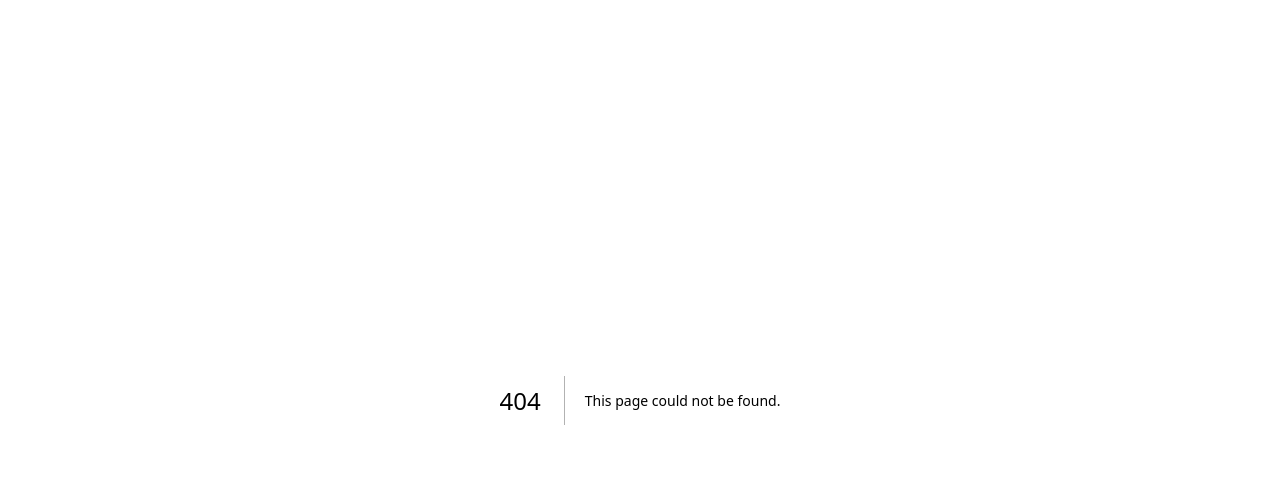
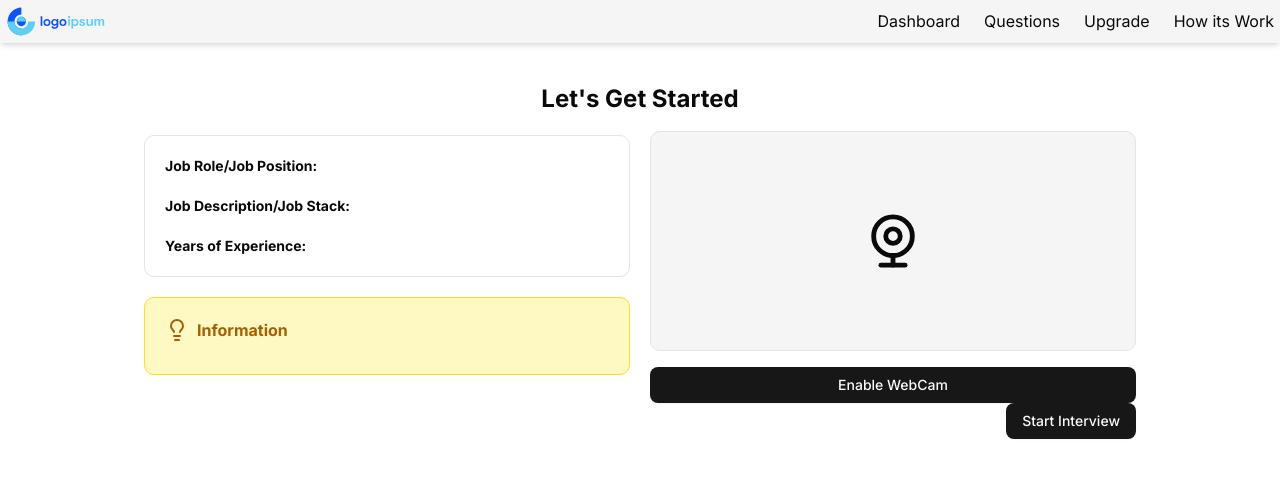
Before and after one commit to Ghalib18/prep-with-me, a Next.js app: page /dashboard/interview/1 in a window 1280 px wide. Before the commit this address had no page. Shown: the top 478 px of the page. Built offline with nearby package versions, Linux system fonts and the light colour scheme; no server answers; the database is empty.

Commit message:
interview-front page

```diff
--- a/app/dashboard/_component/AddNewinterview.jsx
+++ b/app/dashboard/_component/AddNewinterview.jsx
@@ -18,6 +18,7 @@ import { MockInterview } from '@/utils/schema'
 import {v4 as uuidv4} from 'uuid'
 import { useUser } from '@clerk/nextjs'
 import moment from 'moment/moment'
+import { useRouter } from "next/navigation";
 
 
 
@@ -30,6 +31,7 @@ function AddNewinterview() {
     const [loading, setLoading]=useState(false)
     const [jsonResponse,setJsonResponse]=useState([])
     const {user}=useUser()
+    const router = useRouter()
 
     const onSubmit=async(e)=>{
         setLoading(true);
@@ -60,6 +62,10 @@ function AddNewinterview() {
             createdAt: moment().format("DD-MM-YYYY")
          }).returning({mockId:MockInterview.mockId})
          console.log("Inserted ID:",resp);
+         if(resp){
+          setOpenDailog(false);
+          router.push('/dashboard/interview/'+resp[0]?.mockId)
+         }
         }
         else{
             console.log("error")
--- /dev/null
+++ b/app/dashboard/interview/[interviewId]/page.jsx
@@ -0,0 +1,91 @@
+"use client";
+
+import { db } from '@/utils/db';
+import { MockInterview } from '@/utils/schema';
+import React, { useEffect, useState } from 'react';
+import { eq } from 'drizzle-orm';
+import { useParams } from 'next/navigation';
+import { Lightbulb, WebcamIcon } from "lucide-react";
+import { Button } from "@/components/ui/button";
+import Webcam from "react-webcam";
+import Link from "next/link";
+
+function Interview() {
+    const params = useParams();
+    const [interviewData,setInterviewData]=useState();
+    // const { webCamEnabled, setWebCamEnabled } = useContext(WebCamContext);
+    const [webCamEnabled, setWebCamEnabled ]  = useState(false);
+
+
+    useEffect(() => {
+        console.log(params.interviewId);
+        GetInterviewDetails();
+    }, []);
+    // used to get the interview details through mockId/InterviewId
+    const GetInterviewDetails = async () => {
+        const result = await db
+            .select()
+            .from(MockInterview)
+            .where(eq(MockInterview.mockId, params.interviewId));
+        setInterviewData(result[0]);
+    };
+
+    return(
+        <div className="my-10">
+        <h2 className="font-bold text-2xl text-center">Let's Get Started</h2>
+        <div className="grid grid-cols-1 md:grid-cols-2 gap-5 ">
+          <div className="flex flex-col my-5 gap-5">
+            <div className="flex flex-col p-5 rounded-lg border gap-5">
+              <h2 className="text-sm">
+                <strong>Job Role/Job Position: </strong>
+                {interviewData?.jobPosition}
+              </h2>
+              <h2 className="text-sm">
+                <strong>Job Description/Job Stack: </strong>
+                {interviewData?.jobDesc}
+              </h2>
+              <h2 className="text-sm">
+                <strong>Years of Experience: </strong>
+                {interviewData?.jobExperience}
+              </h2>
+            </div>
+            <div className="p-5 border rounded-lg border-yellow-300 bg-yellow-100">
+              <h2 className="flex gap-2 items-center text-yellow-700 mb-2">
+                <Lightbulb />
+                <strong>Information</strong>
+              </h2>
+              <h2 className="mt-3 text-xs text-yellow-500">
+                {process.env.NEXT_PUBLIC_INFORMATION}
+              </h2>
+            </div>
+          </div>
+          <div>
+            {webCamEnabled ? <Webcam
+                  onUserMedia={() => setWebCamEnabled(true)}
+                  onUserMediaError={() => setWebCamEnabled(false)}
+                  height={300}
+                  width={300}
+                  mirrored={true}
+                />
+              :
+              <div>
+                <WebcamIcon className="h-55 w-full my-4 p-20 bg-secondary rounded-lg border" />
+                <Button
+                onClick={() => setWebCamEnabled(true)}
+                className={`${webCamEnabled ? "w-full" : "w-full"}`}>
+                {webCamEnabled ? "Close WebCam" : "Enable WebCam"}
+              </Button>
+              </div>
+            }
+          </div>
+        </div>
+        <div className="flex justify-center my-4 md:my-0 md:justify-end md:items-end">
+          <Link href={"/dashboard/interview/" + params.interviewId + "/start"}>
+            <Button>Start Interview</Button>
+          </Link>
+        </div>
+      </div>
+    )
+}
+
+export default Interview;
--- a/package.json
+++ b/package.json
@@ -26,6 +26,7 @@
     "prep-with-me": "file:",
     "react": "^19.0.0",
     "react-dom": "^19.0.0",
+    "react-webcam": "^7.2.0",
     "tailwind-merge": "^3.1.0",
     "tw-animate-css": "^1.2.5",
     "uuid": "^11.1.0"
```
Also changed, not shown: 1 other file (tests, documents, lock files or other folders).
